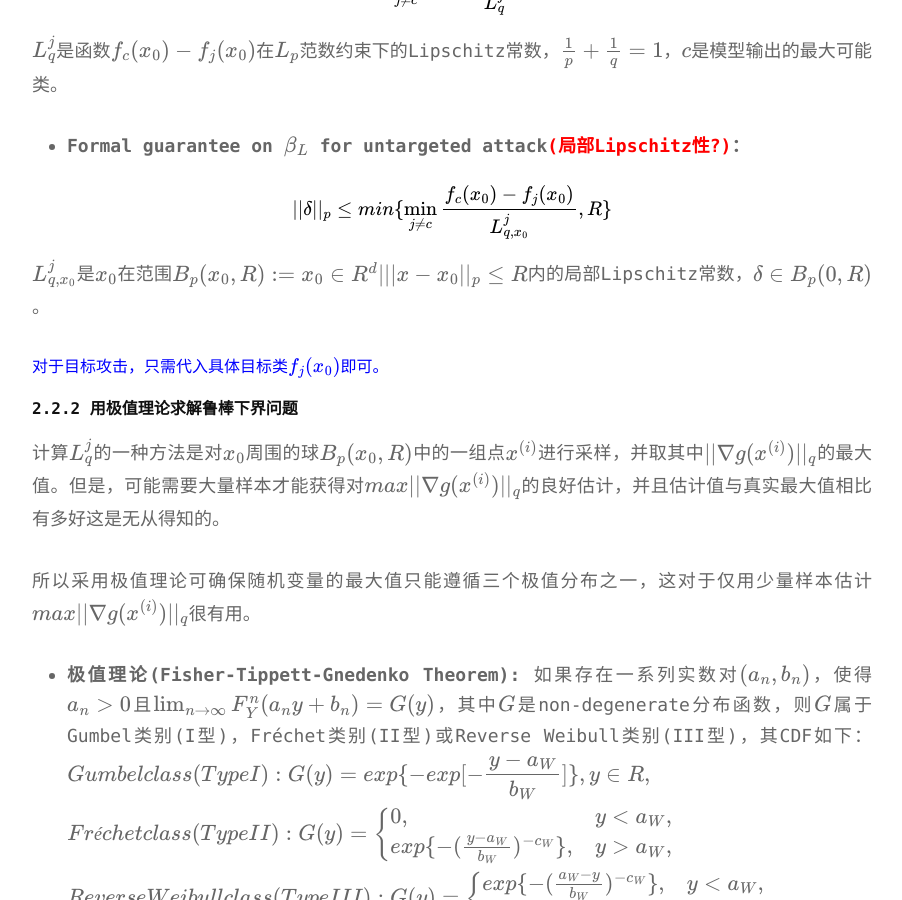
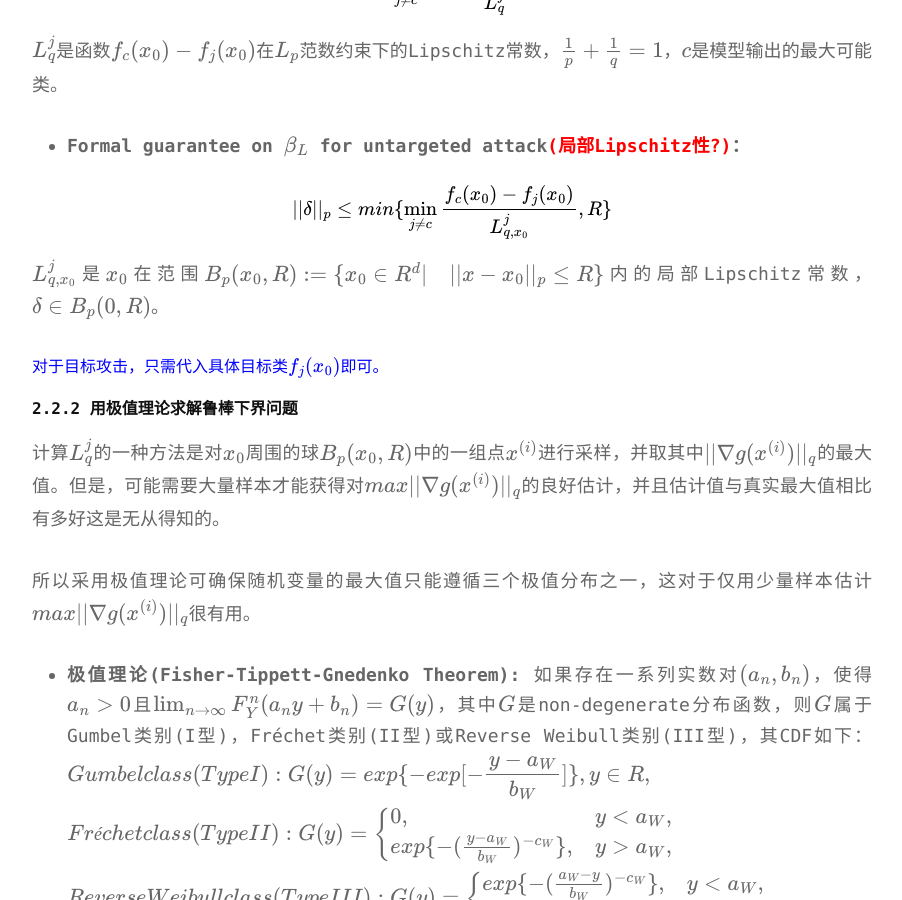
Before and after one commit to MengtingXu1203/mengtingxu1203.github.io, a Jekyll site: the page built from _posts/2020-03-35-MITIBM实验室certifiedrobustness工作总结.md, in a window 1280 px wide and 900 px high, scrolled down 3672 px. Shown: the whole window, without its empty margins (188-1090 px from the left). Built offline with Jekyll 4.4.1, drawn with Linux system fonts in a browser that asks for light colours; formulas are drawn with MathJax 3; a script that is not in the unit is left out; comment, search, counter and statistics services are not loaded; some of the changed text lies outside the part shown.

Commit message:
modify second blog

```diff
--- a/_posts/2020-03-35-MITIBM实验室certifiedrobustness工作总结.md
+++ b/_posts/2020-03-35-MITIBM实验室certifiedrobustness工作总结.md
@@ -69,7 +69,7 @@ $$
 ||\delta||_p \le min\{\min_{j \ne c} \frac {f_c(x_0)-f_j(x_0)}{L_{q,x_0}^j},R\}
 $$
 
-$L_{q,x_0}^j$是$x_0$在范围$B_p(x_0,R):=\{x_0 \in R^d\| \|\| x-x_0\|\|_p \le R\}$内的局部Lipschitz常数，$\delta \in B_p(0,R)$。
+$L_{q,x_0}^j$是$x_0$在范围$B_p(x_0,R):=\lbrace x_0 \in R^d\| \quad \|\| x-x_0\|\|_p \le R\rbrace$内的局部Lipschitz常数，$\delta \in B_p(0,R)$。
 
 <font color = 'blue'>对于目标攻击，只需代入具体目标类$f_j(x_0)$即可。</font>
 
```
Also changed, not shown: other parts of _posts/2020-03-35-MITIBM实验室certifiedrobustness工作总结.md (+1 -1 lines).
